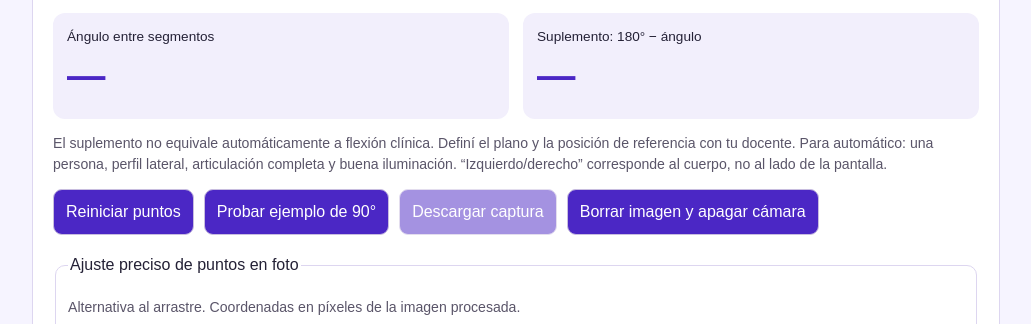
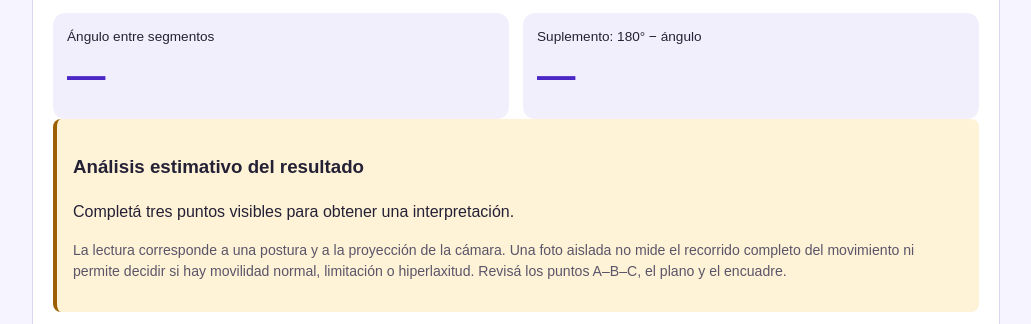
Before and after one commit to javiyjdr-byte/asistente-universitario-web, a plain HTML site: page goniometro/index.html in a window 1280 px wide. Shown: the part 1485-1809 px from the top of the page, without its empty margins (124-1155 px from the left). Drawn offline with Linux system fonts and the light colour scheme.

Commit message:
feat: interpretación estimativa del ángulo goniometro/index.html

```diff
--- a/goniometro/index.html
+++ b/goniometro/index.html
@@ -18,6 +18,7 @@
 <div class="stage"><video id="video" autoplay muted playsinline hidden></video><canvas id="canvas" width="960" height="540" aria-label="Imagen con puntos y ángulo medido"></canvas><p id="empty">Cargá una foto o abrí la cámara para comenzar.</p></div>
 <p id="status" role="status" aria-live="polite">Esperando una imagen.</p>
 <div class="results"><div><span>Ángulo entre segmentos</span><output id="angle">—</output></div><div><span>Suplemento: 180° − ángulo</span><output id="supplement">—</output></div></div>
+<section class="notice" aria-labelledby="interpretation-title"><h3 id="interpretation-title">Análisis estimativo del resultado</h3><p id="interpretation">Completá tres puntos visibles para obtener una interpretación.</p><p class="hint">La lectura corresponde a una postura y a la proyección de la cámara. Una foto aislada no mide el recorrido completo del movimiento ni permite decidir si hay movilidad normal, limitación o hiperlaxitud. Revisá los puntos A–B–C, el plano y el encuadre.</p></section>
 <p class="hint">El suplemento no equivale automáticamente a flexión clínica. Definí el plano y la posición de referencia con tu docente. Para automático: una persona, perfil lateral, articulación completa y buena iluminación. “Izquierdo/derecho” corresponde al cuerpo, no al lado de la pantalla.</p>
 <div class="actions"><button id="reset">Reiniciar puntos</button><button id="example">Probar ejemplo de 90°</button><button id="download" disabled>Descargar captura</button><button id="clear">Borrar imagen y apagar cámara</button></div>
 <fieldset><legend>Ajuste preciso de puntos en foto</legend><p class="hint">Alternativa al arrastre. Coordenadas en píxeles de la imagen procesada.</p><div id="coordinates"></div></fieldset>
```
